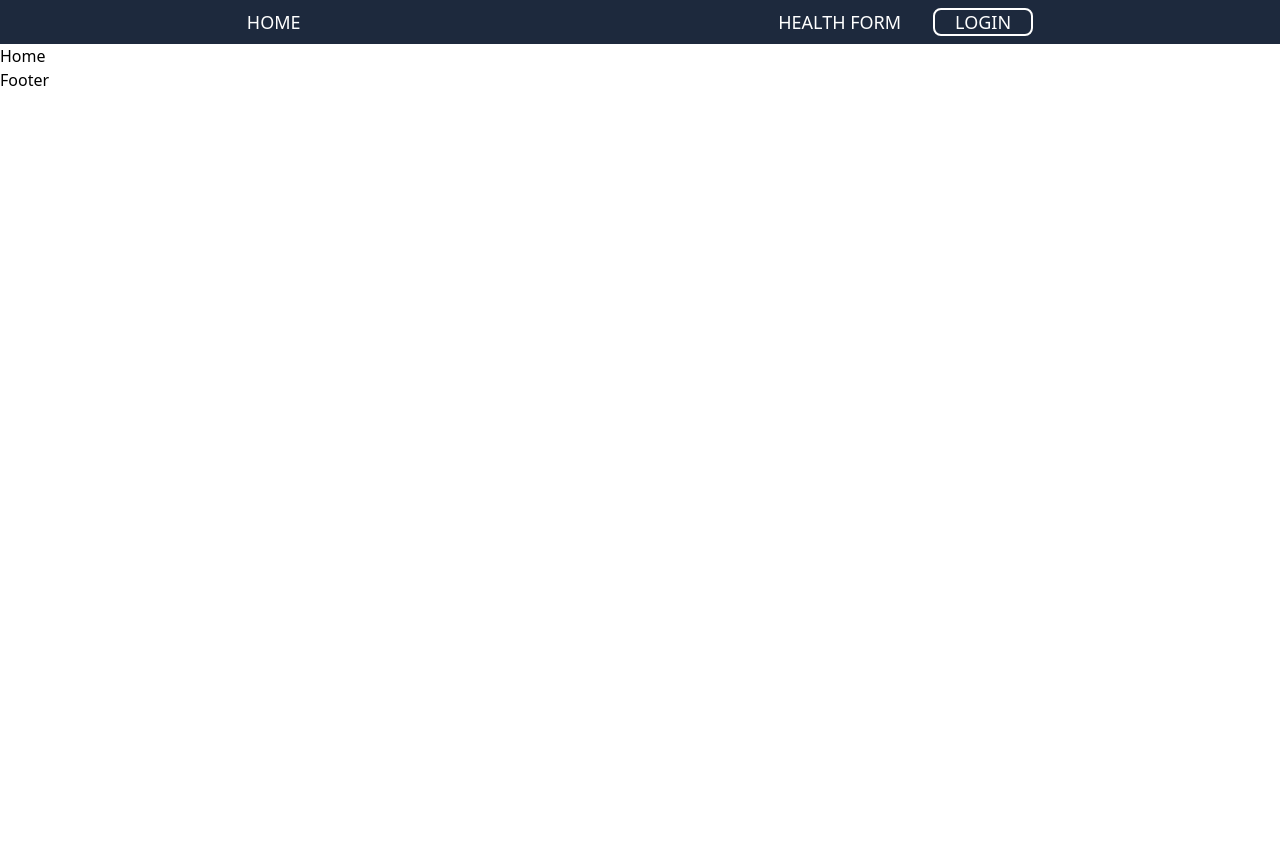
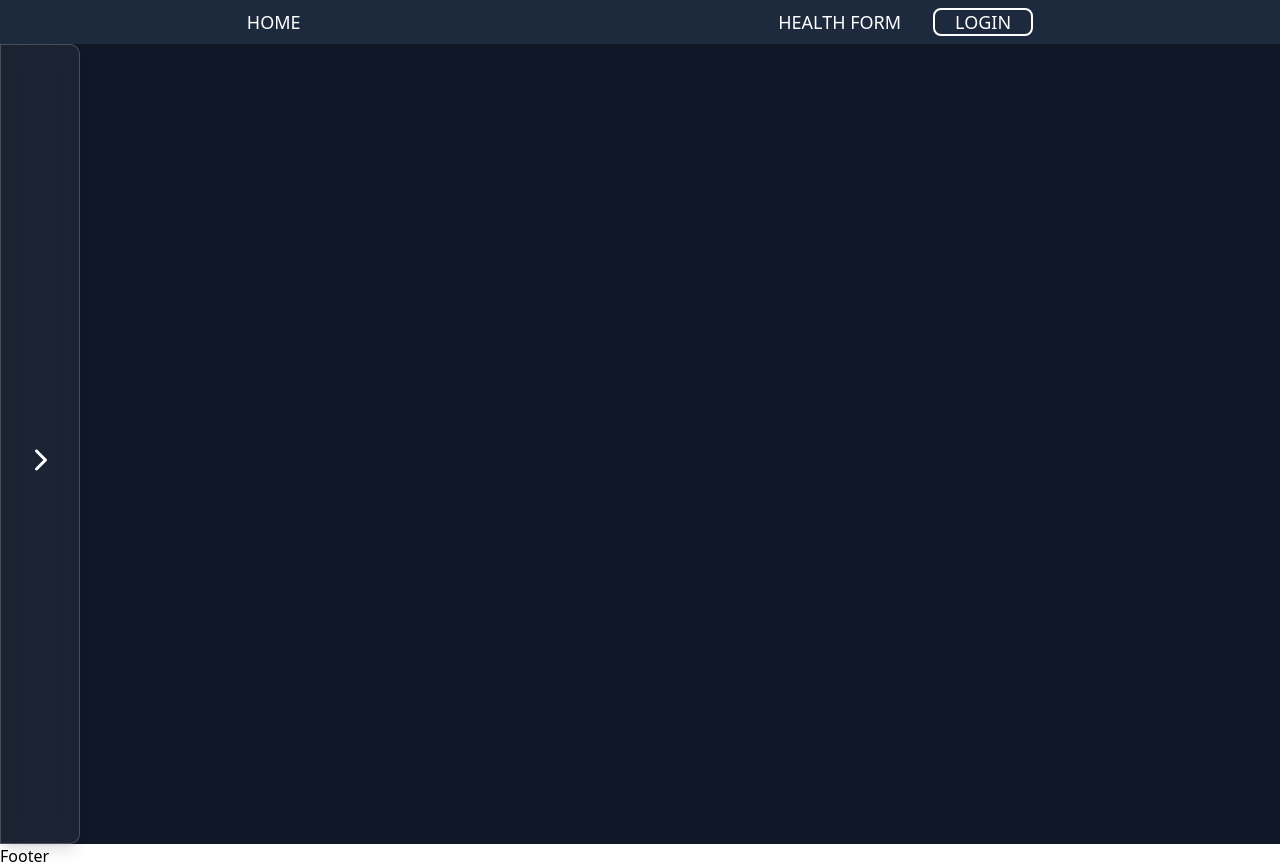
Before and after one commit to Grupo-FIAP-Antonio-Felipe-e-Joao-Vitor/GS2-site, a React app in the folder frontend/: page / in a window 1280 px wide. Before the commit the page ends 800 px from the top, so only its background shows below. Built offline with nearby package versions, Linux system fonts and the light colour scheme; the HTML template or start-up script is replaced by a standard one.

Commit message:
feat(frontend): criando aside

```diff
--- a/frontend/src/App.jsx
+++ b/frontend/src/App.jsx
@@ -1,6 +1,6 @@
 import { BrowserRouter, Routes, Route } from "react-router-dom"
 import Cadastro from "./routes/Cadastro"
-import Home from "./routes/Home"
+import Dashboard from "./routes/Dashboard"
 import Login from "./routes/Login"
 import Header from "./components/Header"
 import Footer from "./components/Footer"
@@ -19,11 +19,11 @@ function App() {
 
       <Header user={user} setUser={setUser}/>
 
-      <main>
+      <main >
 
         <Routes>
 
-          <Route path="/" element={<Home />}/>
+          <Route path="/" element={<Dashboard />}/>
           <Route path="/cadastro" element={<Cadastro />}/>
           <Route path="/login" element={<Login setUser={setUser}/>}/>
           <Route path="/HealthForm" element={<HealthForm user={user}/>}/>
--- /dev/null
+++ b/frontend/src/components/Aside.jsx
@@ -0,0 +1,43 @@
+import { IoIosArrowForward } from "react-icons/io";
+
+const Aside = ({user}) => {
+
+  return (
+    <aside className="relative group flex-col justify-center text-center gap-3 bg-white/5 backdrop-blur-md border border-white/20 shadow-lg h-full w-20 hover:w-60 rounded-r-[10px] transition-all duration-650 overflow-hidden">
+        <section className="flex flex-col items-center justify-center text-center gap-5">
+
+            <div className="mt-10 group flex justify-center items-center h-7 w-40 border rounded-2xl border-gray-300 hover:bg-gray-300 hover:cursor-pointer opacity-0 group-hover:opacity-100 transition-all duration-300 delay-200 whitespace-nowrap">
+
+                <p className="text-white hover:text-black font-bold opacity-0 group-hover:opacity-100 transition-all duration-300 delay-200 whitespace-nowrap">
+                    Formulários
+                </p>
+            </div>
+
+            <div className="group flex justify-center items-center h-7 w-40 border rounded-2xl border-gray-300 hover:bg-gray-300 hover:cursor-pointer opacity-0 group-hover:opacity-100 transition-all duration-300 delay-200 whitespace-nowrap">
+
+                <p className="text-white hover:text-black font-bold opacity-0 group-hover:opacity-100 transition-all duration-300 delay-200 whitespace-nowrap">
+                    Recomendações
+                </p>
+            </div>
+
+            <div className="group flex justify-center items-center h-7 w-40 border rounded-2xl border-gray-300 hover:bg-gray-300 hover:cursor-pointer opacity-0 group-hover:opacity-100 transition-all duration-300 delay-200 whitespace-nowrap">
+
+                <p className="text-white hover:text-black font-bold opacity-0 group-hover:opacity-100 transition-all duration-300 delay-200 whitespace-nowrap">
+                    Salas de reunião
+                </p>
+            </div>
+
+            <div className="group flex justify-center items-center h-7 w-40 border rounded-2xl border-gray-300 hover:bg-gray-300 hover:cursor-pointer opacity-0 group-hover:opacity-100 transition-all duration-300 delay-200 whitespace-nowrap">
+
+                <p className="text-white hover:text-black font-bold opacity-0 group-hover:opacity-100 transition-all duration-300 delay-200 whitespace-nowrap">
+                    Ver Perfil
+                </p>
+            </div>
+
+        </section>
+        <IoIosArrowForward className="ml-6 size-8 text-white absolute top-1/2 group-hover:opacity-0 transition-all duration-200"/>
+    </aside>
+  )
+}
+
+export default Aside
--- /dev/null
+++ b/frontend/src/routes/Dashboard.jsx
@@ -0,0 +1,12 @@
+import Aside from "../components/Aside"
+
+const Home = ({user}) => {
+
+  return (
+    <main className="bg-gray-900 h-screen">
+      <Aside/>
+    </main>
+  )
+}
+
+export default Home
--- a/frontend/src/routes/Home.jsx
+++ /dev/null
@@ -1,9 +0,0 @@
-import React from 'react'
-
-const Home = () => {
-  return (
-    <div>Home</div>
-  )
-}
-
-export default Home
--- /dev/null
+++ b/package.json
@@ -0,0 +1,5 @@
+{
+  "dependencies": {
+    "react-icons": "^5.5.0"
+  }
+}
```
Also changed, not shown: 1 other file (tests, documents, lock files or other folders).
